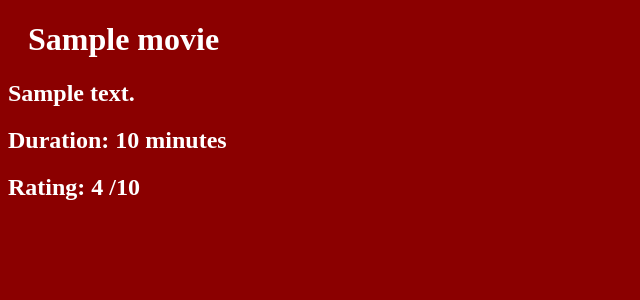
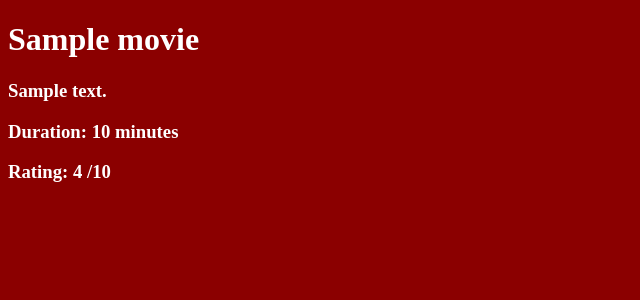
Before and after one commit to shaza13/moodflix, a Python web app: template templates/result.html in a window 1280 px wide. Shown: the top 300 px of the page, without its empty margins (0-640 px from the left). Run offline with Jinja, Linux system fonts and the light colour scheme; the template is opened without the code that fills it: most values are stand-ins (such as "Sample title", 1, 10 or a date in 2020).

Commit message:
Styling and font updates

```diff
--- a/styles/style.css
+++ b/styles/style.css
@@ -4,11 +4,14 @@ body {
 
 h1 {
     color: white;
-    margin-left: 20px;
+    font-family: Verdana
+    margin-left: 7%;
 
 }
-h2{
+h3{
   color: white;
+  font-family: Verdana
+  margin-left: 7%
 
 }
 .center {
--- a/templates/result.html
+++ b/templates/result.html
@@ -8,9 +8,9 @@
   <div id="firstmovie">
     {% for movie in movies %}
       <h1>{{movie.title}}</h1>
-      <h2>{{movie.description}}</h2>
-      <h2>Duration: {{movie.duration}} minutes</h2>
-      <h2>Rating: {{movie.rating}} /10</h2>
+      <h3>{{movie.description}}</h2>
+      <h3>Duration: {{movie.duration}} minutes</h2>
+      <h3>Rating: {{movie.rating}} /10</h2>
     {% endfor %}
   </div>
 </body>
```
